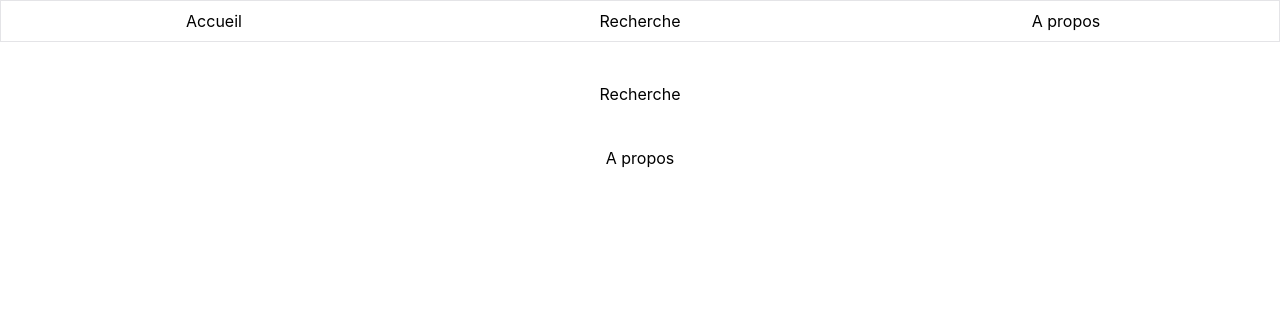
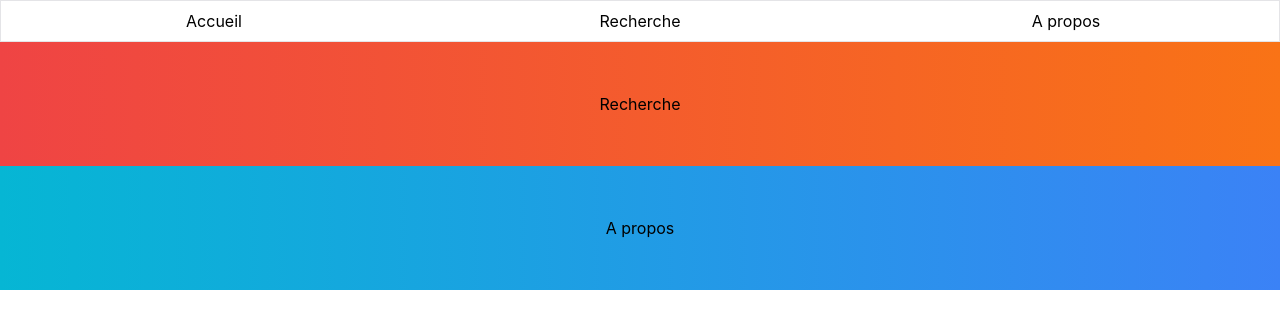
Before and after one commit to AlexisValentin/palmythology, a React (Create React App) app: page / in a window 1280 px wide. Shown: the top 328 px of the page. Built offline with nearby package versions, Linux system fonts and the light colour scheme.

Commit message:
[STYLES] update `HomePage` display

```diff
--- a/src/App.js
+++ b/src/App.js
@@ -1,6 +1,6 @@
 import { Routes, Route, BrowserRouter } from "react-router-dom";
 import MainMenu from "./components/domains/navigation/MainMenu";
-import Welcome from "./components/domains/pages/Home.page";
+import Welcome from "./components/domains/pages/HomePage";
 import Filter from "./components/domains/search/Filter";
 
 const App = () => {
--- a/src/components/domains/navigation/MainMenu.tsx
+++ b/src/components/domains/navigation/MainMenu.tsx
@@ -12,7 +12,6 @@ export const MainMenu: FunctionComponent = () => {
     `grid-cols-${COLUMNS_NUMBER.THREE}`,
     "border",
     "border-solid",
-    "mb-10",
   ].join(SPACED_STRING);
 
   return (
--- a/src/components/domains/pages/Home.page.tsx
+++ /dev/null
@@ -1,19 +0,0 @@
-import { FunctionComponent } from "react";
-import { Link } from "react-router-dom";
-import { ROUTES } from "../../../types/routes";
-import { wording } from "../../../wording/fr/main";
-
-export const Welcome: FunctionComponent = () => {
-  return (
-    <div className="grid grid-cols-1 gap-10 justify-items-center">
-      <div className="link-button rounded-lg">
-        <Link to={ROUTES.RESEARCH}>{wording.sections.research_title}</Link>
-      </div>
-      <div className="link-button rounded-lg">
-        <Link to={ROUTES.ABOUT}>{wording.sections.about_title}</Link>
-      </div>
-    </div>
-  );
-};
-
-export default Welcome;
--- /dev/null
+++ b/src/components/domains/pages/HomePage.styled.ts
@@ -0,0 +1,13 @@
+import styled from "styled-components";
+
+export const HomePageMainContainer = styled.div`
+  display: flex;
+  flex-direction: column;
+`;
+
+export const HomePageSectionContainer = styled.section`
+  width: 100%;
+  display: flex;
+  padding: 50px 0;
+  justify-content: center;
+`;
--- /dev/null
+++ b/src/components/domains/pages/HomePage.tsx
@@ -0,0 +1,23 @@
+import { FunctionComponent } from "react";
+import { Link } from "react-router-dom";
+import { ROUTES } from "../../../types/routes";
+import { wording } from "../../../wording/fr/main";
+import {
+  HomePageMainContainer,
+  HomePageSectionContainer,
+} from "./HomePage.styled";
+
+export const HomePage: FunctionComponent = () => {
+  return (
+    <HomePageMainContainer>
+      <HomePageSectionContainer className="bg-gradient-to-r from-red-500 to-orange-500">
+        <Link to={ROUTES.RESEARCH}>{wording.sections.research_title}</Link>
+      </HomePageSectionContainer>
+      <HomePageSectionContainer className="bg-gradient-to-r from-cyan-500 to-blue-500">
+        <Link to={ROUTES.ABOUT}>{wording.sections.about_title}</Link>
+      </HomePageSectionContainer>
+    </HomePageMainContainer>
+  );
+};
+
+export default HomePage;
```
